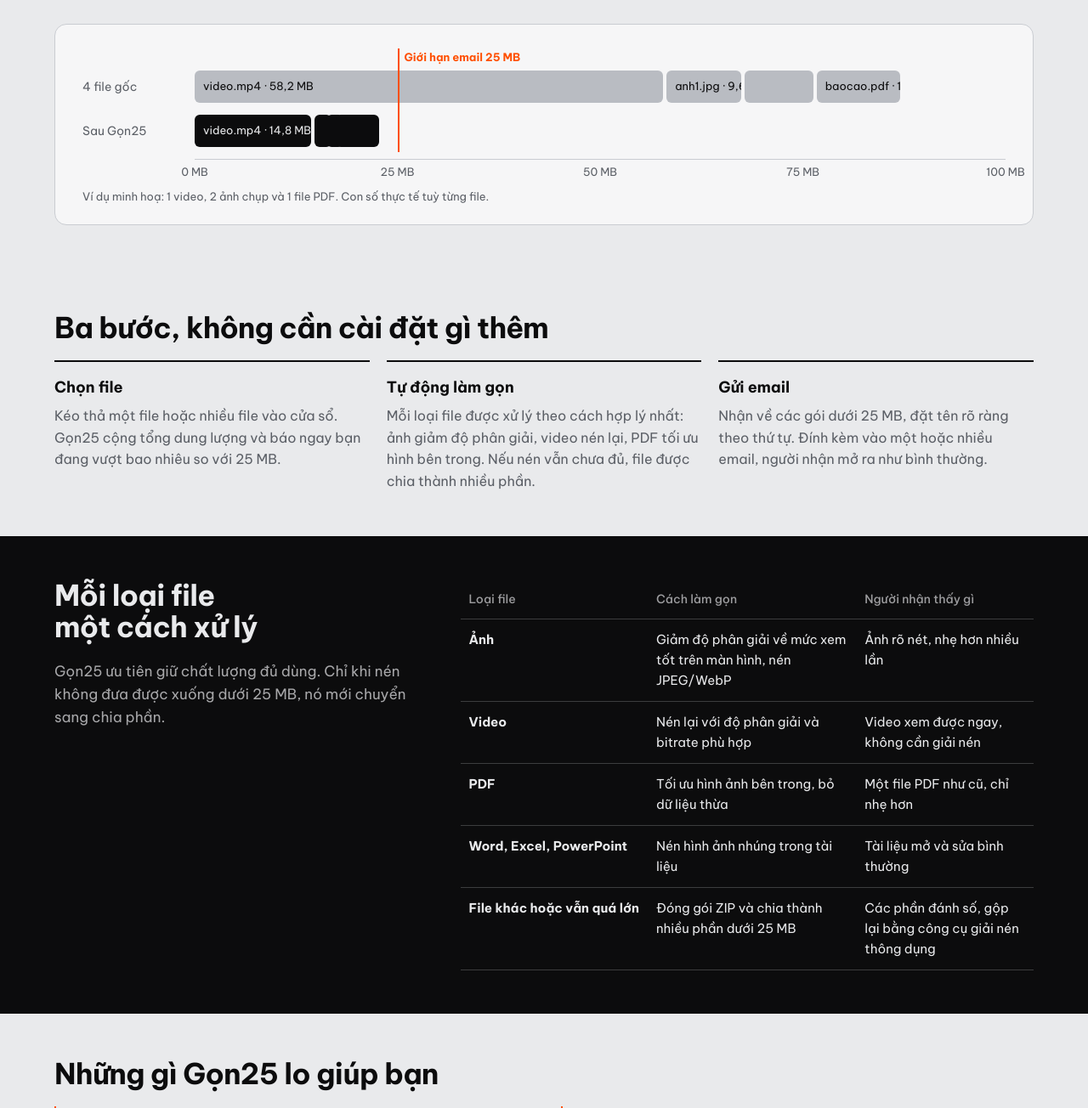
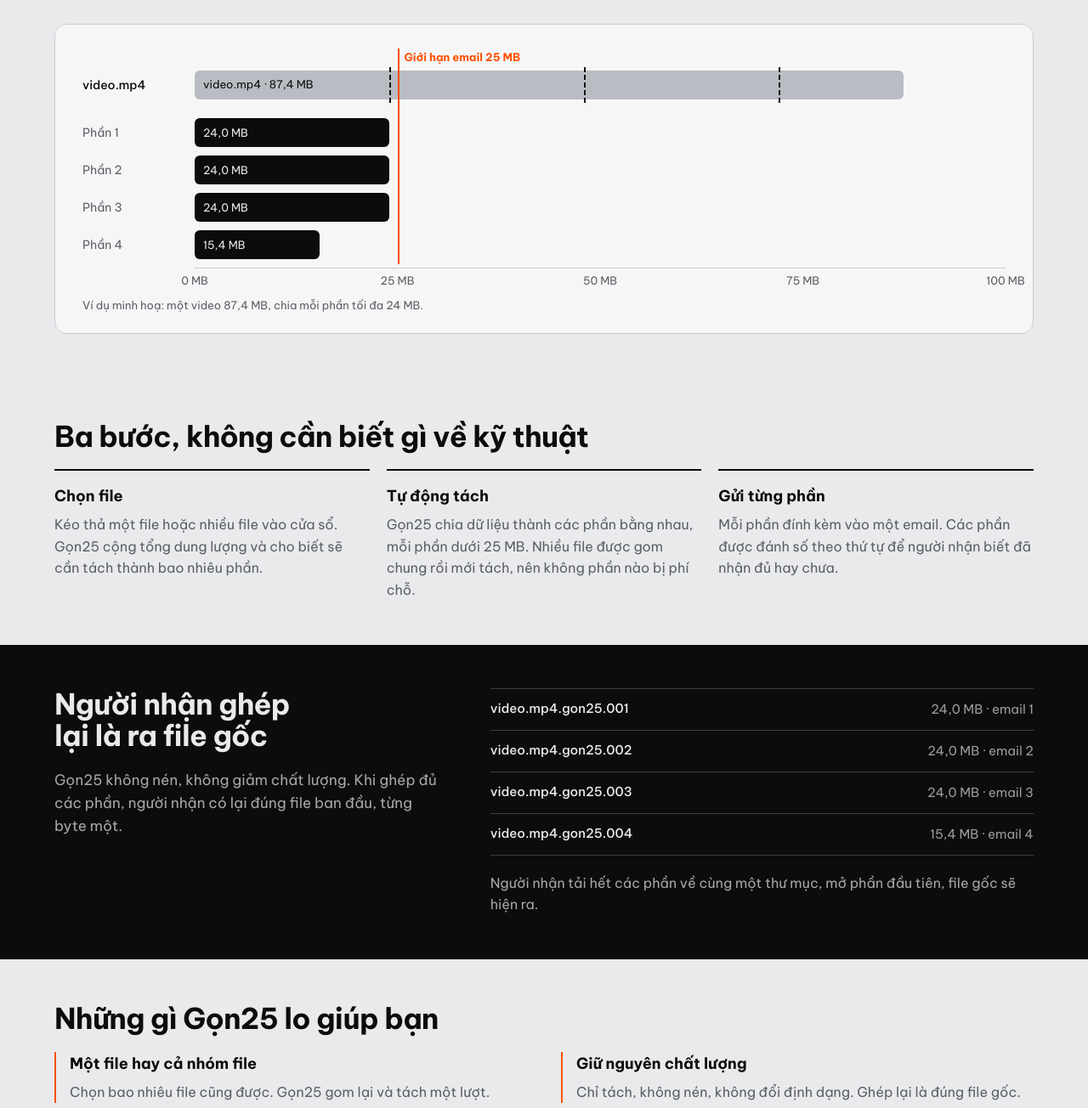
Before and after one commit to Quangninh-io/privacy-policy, a plain HTML site: page AiHackathon/leadx.html in a window 1280 px wide. Shown: the part 376-1680 px from the top of the page at 85% size. Drawn offline with Linux system fonts and the light colour scheme.

Commit message:
Update leadx.html

```diff
--- a/AiHackathon/leadx.html
+++ b/AiHackathon/leadx.html
@@ -9,12 +9,12 @@
 <link href="https://fonts.googleapis.com/css2?family=Be+Vietnam+Pro:wght@400;500;700&display=swap" rel="stylesheet">
 <style>
 /* VOICE everyday product intro, calm and clear
-   IDEA a precision weighing scale: file size read against the 25 MB email limit
-   PICTURE one wide horizontal scale, files before (past the limit) and after (under it)
+   IDEA a precision scale: file size read against the 25 MB email limit
+   PICTURE one long bar for the original file, cut into parts that each sit under the limit line
    COLOUR aluminium ground, black ink, orange pointer for the limit; night #141517
    TYPE Be Vietnam Pro 700 for titles + Be Vietnam Pro 400 for text
-   LAYOUT title across the top, scale full width below, steps and file types in columns; phone stacks */
-:root{color-scheme:light dark;--bg:light-dark(#e9eaec,#141517);--ink:light-dark(#0c0c0d,#eceef0);--soft:light-dark(#5b5f66,#a2a7ae);--panel:light-dark(#f6f6f7,#1d1f22);--line:light-dark(#c9ccd1,#33363b);--acc:#ff4f00;--ok:light-dark(#0c0c0d,#eceef0);--over:light-dark(#b9bcc2,#4a4e55)}
+   LAYOUT title across the top, scale full width below, steps and details in columns; phone stacks */
+:root{color-scheme:light dark;--bg:light-dark(#e9eaec,#141517);--ink:light-dark(#0c0c0d,#eceef0);--soft:light-dark(#5b5f66,#a2a7ae);--panel:light-dark(#f6f6f7,#1d1f22);--line:light-dark(#c9ccd1,#33363b);--acc:#ff4f00;--over:light-dark(#b9bcc2,#4a4e55)}
 :root[data-theme=light]{color-scheme:light}:root[data-theme=dark]{color-scheme:dark}
 *{box-sizing:border-box;min-width:0}
 body{margin:0;background:var(--bg);color:var(--ink);font:16px/1.6 "Be Vietnam Pro",system-ui,sans-serif;overflow-x:clip}
@@ -35,32 +35,35 @@ h3{font-size:18px;margin:0 0 6px}
 .readout div{text-align:right}
 .readout span{display:block;font-size:14px;color:var(--soft)}
 .readout strong{font-size:clamp(30px,4vw,44px);letter-spacing:-.02em;white-space:nowrap;font-variant-numeric:tabular-nums}
-.readout .after strong{color:var(--acc)}
+.readout .hot strong{color:var(--acc)}
 .scale{margin-top:36px;background:var(--panel);border:1px solid var(--line);border-radius:14px;padding:28px clamp(16px,3vw,32px) 22px}
 .track{position:relative;padding-top:26px}
-.row{display:grid;grid-template-columns:7.5em minmax(0,1fr);gap:12px;align-items:center;margin-bottom:14px}
-.row>span{font-size:14px;color:var(--soft)}
-.bar{position:relative;height:38px}
-.seg{position:absolute;top:0;bottom:0;border-radius:6px;display:flex;align-items:center;padding:0 10px;font-size:13px;white-space:nowrap;overflow:hidden;transition:left .9s ease,width .9s ease}
-.before .seg{background:var(--over);color:var(--ink)}
-.after .seg{background:var(--ink);color:var(--bg)}
-.after .seg.zip{background:var(--acc);color:#fff}
+.row{display:grid;grid-template-columns:7.5em minmax(0,1fr);gap:12px;align-items:center;margin-bottom:10px}
+.row>span{font-size:14px;color:var(--soft);white-space:nowrap}
+.row.orig{margin-bottom:22px}
+.row.orig>span{color:var(--ink);font-weight:500}
+.bar{position:relative;height:34px}
+.seg{position:absolute;top:0;bottom:0;left:0;border-radius:6px;display:flex;align-items:center;padding:0 10px;font-size:13px;white-space:nowrap;overflow:hidden}
+.orig .seg{background:var(--over);color:var(--ink)}
+.orig .cut{position:absolute;top:-4px;bottom:-4px;width:0;border-left:2px dashed var(--ink)}
+.part .seg{background:var(--ink);color:var(--bg);animation:grow .8s ease both}
 .limit{position:absolute;top:0;bottom:-6px;width:2px;background:var(--acc)}
 .limit em{position:absolute;top:0;left:8px;font-style:normal;font-size:13px;font-weight:700;color:var(--acc);white-space:nowrap}
 .ticks{position:relative;height:22px;margin-left:calc(7.5em + 12px);border-top:1px solid var(--line)}
 .ticks i{position:absolute;top:4px;font-style:normal;font-size:13px;color:var(--soft);transform:translateX(-50%);white-space:nowrap}
 .note{font-size:13px;color:var(--soft);margin:12px 0 0}
+@keyframes grow{from{transform:scaleX(0);transform-origin:left}to{transform:scaleX(1);transform-origin:left}}
 .grid3{display:grid;grid-template-columns:repeat(3,minmax(0,1fr));gap:20px}
 .step{border-top:2px solid var(--ink);padding-top:16px}
 .step p,.feat p{margin:0;color:var(--soft)}
 .dark{background:var(--ink);color:var(--bg)}
 .dark .lead{color:color-mix(in srgb,var(--bg) 70%,transparent)}
-.two{display:grid;grid-template-columns:minmax(0,1fr) minmax(0,1.6fr);gap:32px 56px;align-items:start}
-.scroll{overflow-x:auto}
-table{width:100%;border-collapse:collapse;font-size:15px}
-th,td{text-align:left;padding:12px 10px;border-bottom:1px solid color-mix(in srgb,var(--bg) 22%,transparent);vertical-align:top}
-th{font-weight:500;color:color-mix(in srgb,var(--bg) 65%,transparent);font-size:14px}
-td:first-child{font-weight:700;white-space:nowrap}
+.two{display:grid;grid-template-columns:minmax(0,1fr) minmax(0,1.4fr);gap:32px 56px;align-items:start}
+.files{list-style:none;margin:0;padding:0;border-top:1px solid color-mix(in srgb,var(--bg) 22%,transparent)}
+.files li{display:flex;flex-wrap:wrap;justify-content:space-between;gap:4px 16px;padding:12px 0;border-bottom:1px solid color-mix(in srgb,var(--bg) 22%,transparent)}
+.files code{font:500 15px/1.5 "Be Vietnam Pro",system-ui,sans-serif;overflow-wrap:anywhere}
+.files span{color:color-mix(in srgb,var(--bg) 65%,transparent);font-size:15px;white-space:nowrap}
+.dark .after{margin:20px 0 0;color:color-mix(in srgb,var(--bg) 70%,transparent);max-width:60ch}
 .feat{display:grid;grid-template-columns:repeat(2,minmax(0,1fr));gap:24px 40px}
 .feat div{padding-left:16px;border-left:2px solid var(--acc)}
 .cta{display:flex;flex-wrap:wrap;gap:16px 40px;align-items:center;justify-content:space-between}
@@ -69,15 +72,15 @@ td:first-child{font-weight:700;white-space:nowrap}
 .btn:focus-visible,nav a:focus-visible{outline:3px solid var(--acc);outline-offset:3px}
 footer{font-size:14px;color:var(--soft);border-top:1px solid var(--line)}
 @media(max-width:860px){.head,.two{grid-template-columns:minmax(0,1fr)}.readout{justify-content:flex-start}.readout div{text-align:left}.grid3{grid-template-columns:minmax(0,1fr)}}
-@media(max-width:600px){.feat{grid-template-columns:minmax(0,1fr)}.row{grid-template-columns:minmax(0,1fr);gap:4px}.ticks{margin-left:0}.links{display:none}table{font-size:14px}.stack thead{display:none}.stack tr{display:grid;padding-block:10px;border-bottom:1px solid color-mix(in srgb,var(--bg) 22%,transparent)}.stack td{border:0;padding:3px 0;white-space:normal}.stack td+td::before{content:attr(data-l) ": ";color:color-mix(in srgb,var(--bg) 65%,transparent)}}
-@media(prefers-reduced-motion:reduce){.seg{transition:none}}
+@media(max-width:600px){.feat{grid-template-columns:minmax(0,1fr)}.row{grid-template-columns:minmax(0,1fr);gap:4px}.ticks{margin-left:0}.links{display:none}}
+@media(prefers-reduced-motion:reduce){.part .seg{animation:none}}
 </style>
 </head>
 <body>
 <header class="band" style="padding-block:0">
   <nav class="wrap">
     <div class="logo">Gọn<b>25</b></div>
-    <div class="links"><a href="#cach-hoat-dong">Cách hoạt động</a><a href="#loai-file">Loại file</a><a href="#tinh-nang">Tính năng</a></div>
+    <div class="links"><a href="#cach-hoat-dong">Cách hoạt động</a><a href="#ket-qua">Kết quả</a><a href="#tinh-nang">Tính năng</a></div>
   </nav>
 </header>
 
@@ -85,49 +88,47 @@ footer{font-size:14px;color:var(--soft);border-top:1px solid var(--line)}
   <div class="wrap">
     <div class="head">
       <div>
-        <h1>File quá nặng để gửi email? Gọn25 làm nó vừa 25 MB.</h1>
-        <p class="lead">Chọn một file hoặc cả một nhóm file. Gọn25 tự nén, tự chia phần nếu cần, và trả về những gói dưới 25 MB để bạn đính kèm vào Gmail, Outlook hay bất kỳ hộp thư nào.</p>
+        <h1>File quá 25 MB? Gọn25 tách nó ra để gửi qua email.</h1>
+        <p class="lead">Chọn một file hoặc cả một nhóm file. Gọn25 tự chia thành các phần nhỏ dưới 25 MB, giữ nguyên nội dung, để bạn đính kèm từng phần vào Gmail, Outlook hay bất kỳ hộp thư nào.</p>
       </div>
       <div class="readout">
-        <div><span>Trước</span><strong id="r-before">87,4 MB</strong></div>
-        <div class="after"><span>Sau khi làm gọn</span><strong id="r-after">23,1 MB</strong></div>
+        <div><span>File gốc</span><strong id="r-size">87,4 MB</strong></div>
+        <div class="hot"><span>Tách thành</span><strong id="r-parts">4 phần</strong></div>
       </div>
     </div>
 
-    <div class="scale" aria-label="Thang dung lượng so với giới hạn 25 MB">
+    <div class="scale" aria-label="File gốc được tách thành các phần dưới 25 MB">
       <div class="track" id="track">
-        <div class="row before"><span>4 file gốc</span><div class="bar" id="b-before"></div></div>
-        <div class="row after"><span>Sau Gọn25</span><div class="bar" id="b-after"></div></div>
+        <div class="row orig"><span>video.mp4</span><div class="bar" id="b-orig"></div></div>
+        <div id="parts"></div>
         <div class="limit" id="limit"><em>Giới hạn email 25 MB</em></div>
       </div>
       <div class="ticks" id="ticks"></div>
-      <p class="note">Ví dụ minh hoạ: 1 video, 2 ảnh chụp và 1 file PDF. Con số thực tế tuỳ từng file.</p>
+      <p class="note">Ví dụ minh hoạ: một video 87,4 MB, chia mỗi phần tối đa 24 MB.</p>
     </div>
   </div>
 </section>
 
 <section class="band" id="cach-hoat-dong">
   <div class="wrap">
-    <h2>Ba bước, không cần cài đặt gì thêm</h2>
+    <h2>Ba bước, không cần biết gì về kỹ thuật</h2>
     <div class="grid3">
-      <div class="step"><h3>Chọn file</h3><p>Kéo thả một file hoặc nhiều file vào cửa sổ. Gọn25 cộng tổng dung lượng và báo ngay bạn đang vượt bao nhiêu so với 25 MB.</p></div>
-      <div class="step"><h3>Tự động làm gọn</h3><p>Mỗi loại file được xử lý theo cách hợp lý nhất: ảnh giảm độ phân giải, video nén lại, PDF tối ưu hình bên trong. Nếu nén vẫn chưa đủ, file được chia thành nhiều phần.</p></div>
-      <div class="step"><h3>Gửi email</h3><p>Nhận về các gói dưới 25 MB, đặt tên rõ ràng theo thứ tự. Đính kèm vào một hoặc nhiều email, người nhận mở ra như bình thường.</p></div>
+      <div class="step"><h3>Chọn file</h3><p>Kéo thả một file hoặc nhiều file vào cửa sổ. Gọn25 cộng tổng dung lượng và cho biết sẽ cần tách thành bao nhiêu phần.</p></div>
+      <div class="step"><h3>Tự động tách</h3><p>Gọn25 chia dữ liệu thành các phần bằng nhau, mỗi phần dưới 25 MB. Nhiều file được gom chung rồi mới tách, nên không phần nào bị phí chỗ.</p></div>
+      <div class="step"><h3>Gửi từng phần</h3><p>Mỗi phần đính kèm vào một email. Các phần được đánh số theo thứ tự để người nhận biết đã nhận đủ hay chưa.</p></div>
     </div>
   </div>
 </section>
 
-<section class="band dark" id="loai-file">
+<section class="band dark" id="ket-qua">
   <div class="wrap two">
     <div>
-      <h2>Mỗi loại file một cách xử lý</h2>
-      <p class="lead">Gọn25 ưu tiên giữ chất lượng đủ dùng. Chỉ khi nén không đưa được xuống dưới 25 MB, nó mới chuyển sang chia phần.</p>
+      <h2>Người nhận ghép lại là ra file gốc</h2>
+      <p class="lead">Gọn25 không nén, không giảm chất lượng. Khi ghép đủ các phần, người nhận có lại đúng file ban đầu, từng byte một.</p>
     </div>
-    <div class="scroll">
-      <table class="stack">
-        <thead><tr><th>Loại file</th><th>Cách làm gọn</th><th>Người nhận thấy gì</th></tr></thead>
-        <tbody id="types"></tbody>
-      </table>
+    <div>
+      <ul class="files" id="files"></ul>
+      <p class="after">Người nhận tải hết các phần về cùng một thư mục, mở phần đầu tiên, file gốc sẽ hiện ra.</p>
     </div>
   </div>
 </section>
@@ -152,65 +153,50 @@ footer{font-size:14px;color:var(--soft);border-top:1px solid var(--line)}
 
 <script>
 {
-  const MAX = 100, LIMIT = 25;
-  const before = [{n:"video.mp4",s:58.2},{n:"anh1.jpg",s:9.6},{n:"anh2.jpg",s:8.9},{n:"baocao.pdf",s:10.7}];
-  const after = [{n:"video.mp4",s:14.8},{n:"anh1.jpg",s:1.4},{n:"anh2.jpg",s:1.2},{n:"baocao.pdf",s:5.7}];
+  const MAX = 100, LIMIT = 25, PART = 24;
+  const file = {n: "video.mp4", s: 87.4};
   const fmt = v => v.toFixed(1).replace(".", ",") + " MB";
-  const sum = a => a.reduce((t, f) => t + f.s, 0);
   const pct = v => Math.min(v, MAX) / MAX * 100;
 
-  const fill = (el, files) => {
-    let x = 0;
-    el.innerHTML = files.map((f, i) => {
-      const left = pct(x), w = pct(f.s) - 0.4; x += f.s;
-      const label = w > 9 ? f.n + " · " + fmt(f.s) : "";
-      return `<div class="seg" style="left:${left}%;width:${w}%" title="${f.n} ${fmt(f.s)}">${label}</div>`;
-    }).join("");
-  };
+  const sizes = [];
+  for (let left = file.s; left > 0.001; left -= PART) sizes.push(Math.min(PART, left));
+  const n = sizes.length;
 
-  const bb = document.getElementById("b-before"), ba = document.getElementById("b-after");
-  fill(bb, before);
-  fill(ba, before);
-  document.getElementById("r-before").textContent = fmt(sum(before));
-  document.getElementById("r-after").textContent = fmt(sum(after));
+  document.getElementById("r-size").textContent = fmt(file.s);
+  document.getElementById("r-parts").textContent = n + " phần";
 
-  const track = document.getElementById("track"), limit = document.getElementById("limit"), ticks = document.getElementById("ticks");
+  let cuts = "", acc = 0;
+  sizes.slice(0, -1).forEach(s => { acc += s; cuts += `<i class="cut" style="left:${pct(acc)}%"></i>`; });
+  document.getElementById("b-orig").innerHTML =
+    `<div class="seg" style="width:${pct(file.s)}%">${file.n} · ${fmt(file.s)}</div>` + cuts;
+
+  document.getElementById("parts").innerHTML = sizes.map((s, i) =>
+    `<div class="row part"><span>Phần ${i + 1}</span><div class="bar"><div class="seg" style="width:${pct(s)}%;animation-delay:${i * 0.15}s">${fmt(s)}</div></div></div>`
+  ).join("");
+
+  const pad = i => String(i + 1).padStart(3, "0");
+  document.getElementById("files").innerHTML = sizes.map((s, i) =>
+    `<li><code>${file.n}.gon25.${pad(i)}</code><span>${fmt(s)} · email ${i + 1}</span></li>`
+  ).join("");
+
+  const bo = document.getElementById("b-orig"), track = document.getElementById("track");
+  const limit = document.getElementById("limit"), ticks = document.getElementById("ticks");
   const place = () => {
-    const row = bb.getBoundingClientRect(), tr = track.getBoundingClientRect();
+    const row = bo.getBoundingClientRect(), tr = track.getBoundingClientRect();
     limit.style.left = (row.left - tr.left + row.width * LIMIT / MAX) + "px";
     const narrow = row.width < 420;
     ticks.innerHTML = [0, 25, 50, 75, 100].filter(v => !narrow || v % 50 === 0 || v === 25)
       .map(v => `<i style="left:${v}%">${v} MB</i>`).join("");
   };
   const ro = new ResizeObserver(place); ro.observe(track);
-  setTimeout(() => {
-    let x = 0;
-    [...ba.children].forEach((el, i) => {
-      const f = after[i], w = pct(f.s) - 0.4;
-      el.style.left = pct(x) + "%"; el.style.width = w + "%"; x += f.s;
-      el.title = f.n + " " + fmt(f.s);
-      el.textContent = w > 9 ? f.n + " · " + fmt(f.s) : "";
-    });
-  }, 700);
-
-  const types = [
-    ["Ảnh", "Giảm độ phân giải về mức xem tốt trên màn hình, nén JPEG/WebP", "Ảnh rõ nét, nhẹ hơn nhiều lần"],
-    ["Video", "Nén lại với độ phân giải và bitrate phù hợp", "Video xem được ngay, không cần giải nén"],
-    ["PDF", "Tối ưu hình ảnh bên trong, bỏ dữ liệu thừa", "Một file PDF như cũ, chỉ nhẹ hơn"],
-    ["Word, Excel, PowerPoint", "Nén hình ảnh nhúng trong tài liệu", "Tài liệu mở và sửa bình thường"],
-    ["File khác hoặc vẫn quá lớn", "Đóng gói ZIP và chia thành nhiều phần dưới 25 MB", "Các phần đánh số, gộp lại bằng công cụ giải nén thông dụng"]
-  ];
-  const heads = ["Loại file", "Cách làm gọn", "Người nhận thấy gì"];
-  document.getElementById("types").innerHTML = types.map(r =>
-    "<tr>" + r.map((c, i) => `<td data-l="${heads[i]}">${c}</td>`).join("") + "</tr>").join("");
 
   const feats = [
-    ["Chọn nhiều file cùng lúc", "Kéo thả cả thư mục, Gọn25 tính tổng và xử lý một lượt."],
-    ["Tự chọn cách nén", "Không cần biết về định dạng hay thông số, ứng dụng tự quyết định theo loại file."],
-    ["Xem trước khi gửi", "Hiện dung lượng trước và sau cho từng file, so sánh chất lượng ảnh và video."],
-    ["Chia phần thông minh", "Khi bắt buộc phải chia, mỗi phần vừa dưới 25 MB và được gợi ý gửi trong bao nhiêu email."],
-    ["Chỉnh giới hạn", "Mặc định 25 MB cho Gmail và Outlook, có thể đổi sang 10 MB hay 20 MB cho hộp thư khác."],
-    ["Xử lý ngay trên máy", "File không cần tải lên máy chủ nào, giữ riêng tư cho tài liệu của bạn."]
+    ["Một file hay cả nhóm file", "Chọn bao nhiêu file cũng được. Gọn25 gom lại và tách một lượt."],
+    ["Giữ nguyên chất lượng", "Chỉ tách, không nén, không đổi định dạng. Ghép lại là đúng file gốc."],
+    ["Chừa khoảng an toàn", "Mỗi phần mặc định tối đa 24 MB, thấp hơn giới hạn một chút để email không bị từ chối."],
+    ["Đổi được giới hạn", "Hộp thư chỉ nhận 10 MB hay 20 MB? Chỉnh kích thước mỗi phần cho vừa."],
+    ["Đánh số rõ ràng", "Các phần có tên theo thứ tự, người nhận biết ngay còn thiếu phần nào."],
+    ["Biết trước số email cần gửi", "Trước khi tách, Gọn25 cho biết sẽ ra bao nhiêu phần và cần bao nhiêu email."]
   ];
   document.getElementById("feats").innerHTML = feats.map(f => `<div><h3>${f[0]}</h3><p>${f[1]}</p></div>`).join("");
 }
```
